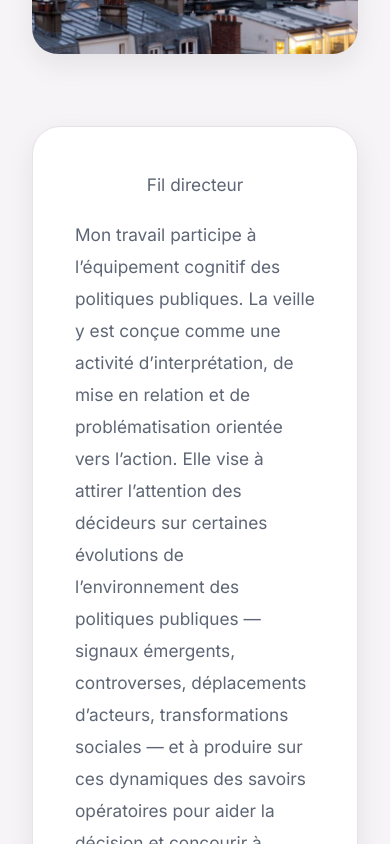
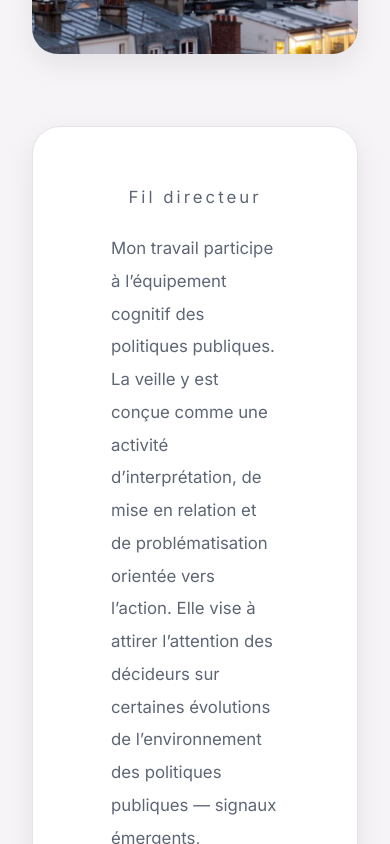
Before and after one commit to Nath76/site-personnel, a React (Vite) app: page / in a window 390 px wide. Shown: the part 960-1804 px from the top of the page. Built offline with nearby package versions, Linux system fonts and the light colour scheme.

Commit message:
Add styles for home-manifesto and manifesto-title

```diff
--- a/src/styles.css
+++ b/src/styles.css
@@ -1368,4 +1368,27 @@ height:260px;
 .home-manifesto{
 padding:42px;
 }
+
+.home-manifesto{
+background:#fff;
+border:1px solid #e6e1ea;
+border-radius:28px;
+padding:54px 78px;
+margin:10px auto 60px;
+box-shadow:var(--shadow);
 }
+
+.manifesto-title{
+text-align:center;
+font-size:.9rem;
+letter-spacing:.18em;
+margin-bottom:38px;
+}
+
+.home-manifesto p{
+max-width:820px;
+margin:0 auto 28px;
+font-size:1.05rem;
+line-height:1.95;
+color:#5e6675;
+}
```
